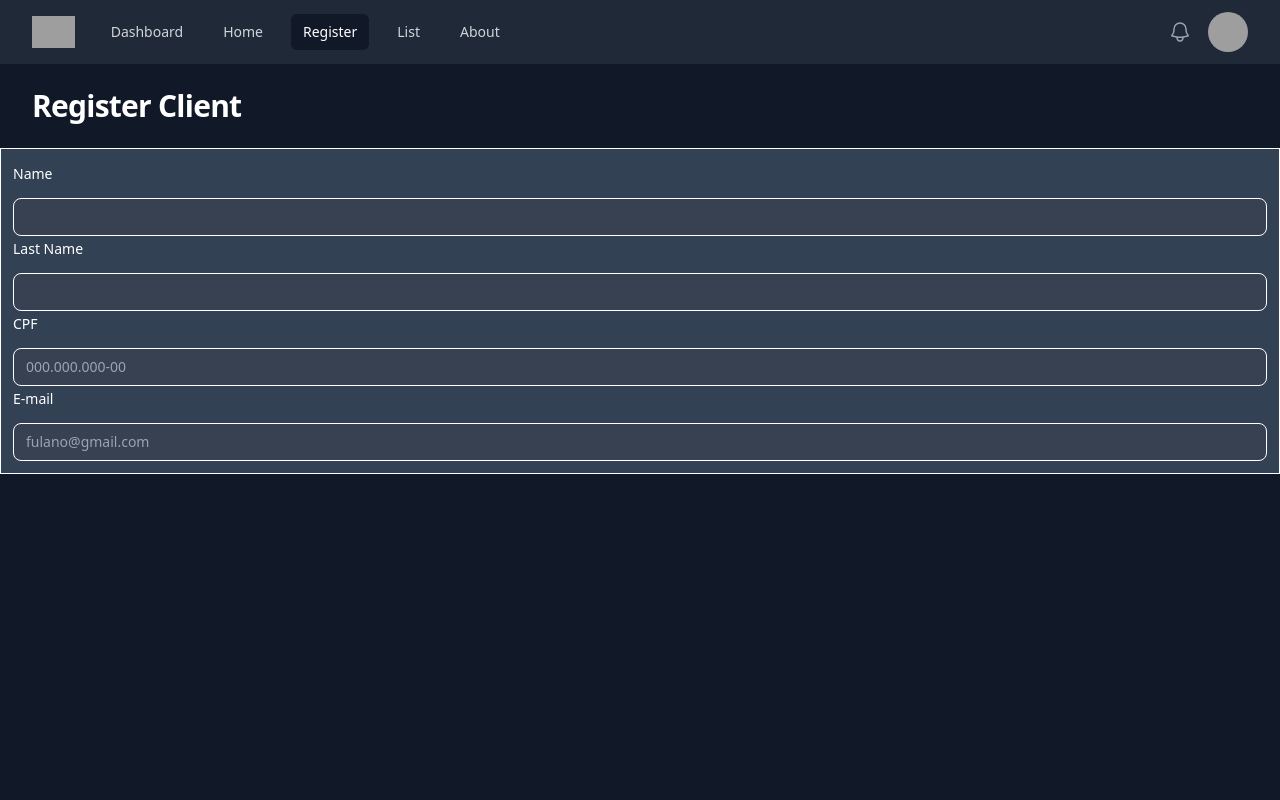
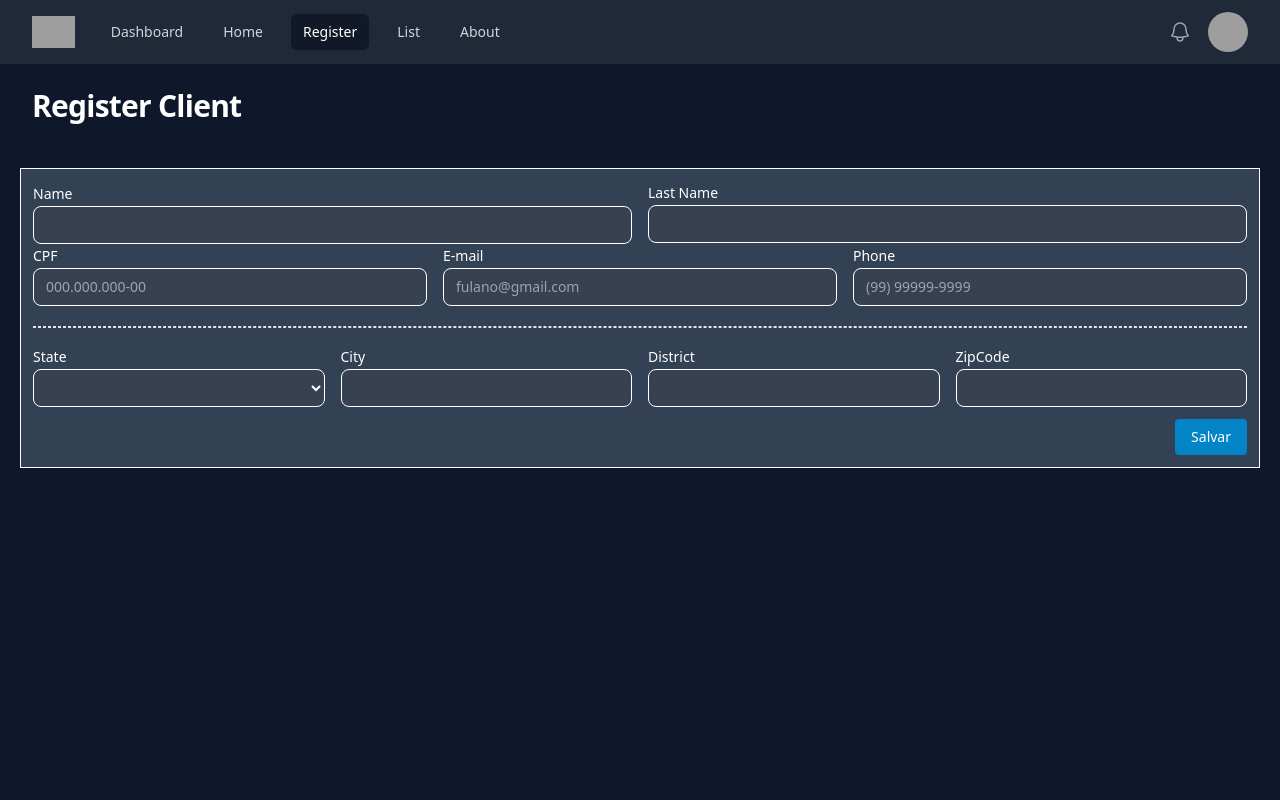
Before and after one commit to javazord/register-customer-web, a React (Vite) app: page /registercustomer in a window 1280 px wide. Shown: the top 800 px of the page. Built offline with nearby package versions, Linux system fonts and the light colour scheme; grey boxes are pictures that could not be loaded.

Commit message:
feat: criado form completo de registro de cliente

```diff
--- a/src/App.jsx
+++ b/src/App.jsx
@@ -4,8 +4,10 @@ import AppRoutes from "./routes/AppRoutes";
 export default function App() {
   return (
     <>
-      <Navbar />
-      <AppRoutes />
+      <div className="bg-slate-900">
+        <Navbar />
+        <AppRoutes />
+      </div>
     </>
   );
 }
--- a/src/hooks/useCustomerForm.js
+++ b/src/hooks/useCustomerForm.js
@@ -8,6 +8,11 @@ export default function useCustomerForm() {
     lastName: "",
     cpf: "",
     email: "",
+    phone: "",
+    state: "",
+    city: "",
+    district: "",
+    zipCode: "",
     error: "",
   });
 
--- a/src/views/Home.jsx
+++ b/src/views/Home.jsx
@@ -1,9 +1,9 @@
 function Home() {
   return (
     <>
-      <div>
-        <h1 className="container">Tela Home</h1>
-      </div>
+      <main className="w-auto h-screen justify-center">
+        <h1 className="container text-white">Tela Home</h1>
+      </main>
     </>
   );
 }
--- a/src/views/about/About.jsx
+++ b/src/views/about/About.jsx
@@ -27,7 +27,7 @@ const features = [
 
 export default function About() {
   return (
-    <div className="overflow-hidden bg-gray-900 py-24 sm:py-32">
+    <div className="overflow-hidden py-24 sm:py-32">
       <div className="mx-auto max-w-7xl px-6 lg:px-8">
         <div className="mx-auto grid max-w-2xl grid-cols-1 gap-x-8 gap-y-16 sm:gap-y-20 lg:mx-0 lg:max-w-none lg:grid-cols-2">
           <div className="lg:pr-8 lg:pt-4">
--- a/src/views/customer/CustomerList.jsx
+++ b/src/views/customer/CustomerList.jsx
@@ -3,8 +3,8 @@ import CustomerListForm from "./CustomerListForm";
 export default function CustomerList() {
   return (
     <>
-      <header className="bg-gray-900 shadow-sm">
-        <div className="mx-auto max-w-7xl px-4 py-6 sm:px-6 lg:px-8">
+      <header>
+        <div className="max-w-7xl px-4 py-6 sm:px-6 lg:px-8">
           <h1 className="text-3xl font-bold tracking-tight text-white">
             List Client
           </h1>
--- a/src/views/customer/CustomerListForm.jsx
+++ b/src/views/customer/CustomerListForm.jsx
@@ -1,7 +1,7 @@
 export default function CustomerListForm() {
   return (
     <main>
-      <div className="w-screen h-screen bg-gray-900 flex justify-center"></div>
+      <div className="w-screen h-screen flex justify-center"></div>
     </main>
   );
 }
--- a/src/views/customer/CustomerRegisterForm.jsx
+++ b/src/views/customer/CustomerRegisterForm.jsx
@@ -1,4 +1,11 @@
-import { Field, Label, Input, Fieldset } from "@headlessui/react";
+import {
+  Field,
+  Label,
+  Input,
+  Fieldset,
+  Button,
+  Select,
+} from "@headlessui/react";
 import clsx from "clsx";
 import useCustomerForm from "../../hooks/useCustomerForm";
 
@@ -8,22 +15,21 @@ export default function CustomerRegisterForm() {
 
   return (
     <>
-      <header className="bg-gray-900 shadow-sm">
-        <div className="mx-auto max-w-7xl px-4 py-6 sm:px-6 lg:px-8">
+      <header>
+        <div className="max-w-7xl px-4 py-6 sm:px-6 lg:px-8">
           <h1 className="text-3xl font-bold tracking-tight text-white">
             Register Client
           </h1>
         </div>
       </header>
-
-      <div className="w-auto h-screen bg-gray-900 justify-center">
-        <div className="shadow-sm bg-slate-700 border border-white p-3 ">
-          <Fieldset className="">
+      <main className="w-auto h-screen justify-center">
+        <div className="shadow-sm bg-slate-700 border border-white p-3 m-5">
+          <Fieldset className="grid grid-cols-2 gap-4">
             <Field>
               <Label className="text-sm/6 font-medium text-white">Name</Label>
               <Input
                 className={clsx(
-                  "mt-3 w-full border border-white rounded-lg bg-gray-700 px-3 py-1.5 text-sm/6 text-white"
+                  "block w-full mr-2 border border-white rounded-lg bg-gray-700 px-3 py-1.5 text-white"
                 )}
                 type="text"
                 name="name"
@@ -32,24 +38,29 @@ export default function CustomerRegisterForm() {
               />
             </Field>
             <Field>
-              <Label className="text-sm/6 font-medium text-white">
+              <Label className="block text-sm/6 font-medium text-white">
                 Last Name
               </Label>
               <Input
                 className={clsx(
-                  "mt-3 w-full border border-white rounded-lg bg-gray-700 px-3 py-1.5 text-sm/6 text-white"
+                  "block w-full border border-white rounded-lg bg-gray-700 px-3 py-1.5 text-sm/6 text-white"
                 )}
                 type="text"
-                name="lastname"
+                name="lastName"
                 value={formData.lastName}
                 onChange={handleChange}
               />
             </Field>
+          </Fieldset>
+
+          <Fieldset className="grid grid-cols-3 gap-4">
             <Field>
-              <Label className="text-sm/6 font-medium text-white">CPF</Label>
+              <Label className="block text-sm/6 font-medium text-white">
+                CPF
+              </Label>
               <Input
                 className={clsx(
-                  "mt-3 w-full border border-white rounded-lg bg-gray-700 px-3 py-1.5 text-sm/6 text-white"
+                  "block w-full border border-white rounded-lg bg-gray-700 px-3 py-1.5 text-sm/6 text-white"
                 )}
                 type="text"
                 name="cpf"
@@ -61,10 +72,12 @@ export default function CustomerRegisterForm() {
               />
             </Field>
             <Field>
-              <Label className="text-sm/6 font-medium text-white">E-mail</Label>
+              <Label className="block text-sm/6 font-medium text-white">
+                E-mail
+              </Label>
               <Input
                 className={clsx(
-                  "mt-3 w-full border border-white rounded-lg bg-gray-700 px-3 py-1.5 text-sm/6 text-white "
+                  "block w-full border border-white rounded-lg bg-gray-700 px-3 py-1.5 text-sm/6 text-white "
                 )}
                 type="text"
                 name="email"
@@ -77,9 +90,91 @@ export default function CustomerRegisterForm() {
                 <p className="text-red-500 text-sm">{formData.error}</p>
               )}
             </Field>
+            <Field>
+              <Label className="block text-sm/6 font-medium text-white">
+                Phone
+              </Label>
+              <Input
+                className={clsx(
+                  "block w-full border border-white rounded-lg bg-gray-700 px-3 py-1.5 text-sm/6 text-white "
+                )}
+                type="number"
+                name="phone"
+                value={formData.phone}
+                placeholder="(99) 99999-9999"
+                onChange={handleChange}
+              />
+            </Field>
           </Fieldset>
+
+          <div className="divide-x-4 border border-1 border-dashed mt-5 mb-4"></div>
+
+          <Fieldset className="grid grid-cols-4 gap-4">
+            <Field>
+              <Label className="text-sm/6 font-medium text-white">State</Label>
+              <Select
+                className={clsx(
+                  "block w-full mr-2 border border-white rounded-lg bg-gray-700 px-3 py-1.5 text-white"
+                )}
+                type="text"
+                name="state"
+                value={formData.state}
+                onChange={handleChange}
+              >
+                <option></option>
+                <option></option>
+                <option></option>
+              </Select>
+            </Field>
+            <Field>
+              <Label className="text-sm/6 font-medium text-white">City</Label>
+              <Input
+                className={clsx(
+                  "block w-full mr-2 border border-white rounded-lg bg-gray-700 px-3 py-1.5 text-white"
+                )}
+                type="text"
+                name="city"
+                value={formData.city}
+                onChange={handleChange}
+              />
+            </Field>
+            <Field>
+              <Label className="text-sm/6 font-medium text-white">
+                District
+              </Label>
+              <Input
+                className={clsx(
+                  "block w-full mr-2 border border-white rounded-lg bg-gray-700 px-3 py-1.5 text-white"
+                )}
+                type="text"
+                name="district"
+                value={formData.district}
+                onChange={handleChange}
+              />
+            </Field>
+            <Field>
+              <Label className="text-sm/6 font-medium text-white">
+                ZipCode
+              </Label>
+              <Input
+                className={clsx(
+                  "block w-full mr-2 border border-white rounded-lg bg-gray-700 px-3 py-1.5 text-white"
+                )}
+                type="text"
+                name="zipCode"
+                value={formData.zipCode}
+                onChange={handleChange}
+              />
+            </Field>
+          </Fieldset>
+
+          <div className="grid justify-end">
+            <Button className="block mt-3 rounded bg-sky-600 px-4 py-2 text-sm text-white data-active:bg-sky-700 data-hover:bg-sky-500">
+              Salvar
+            </Button>
+          </div>
         </div>
-      </div>
+      </main>
     </>
   );
 }
```
